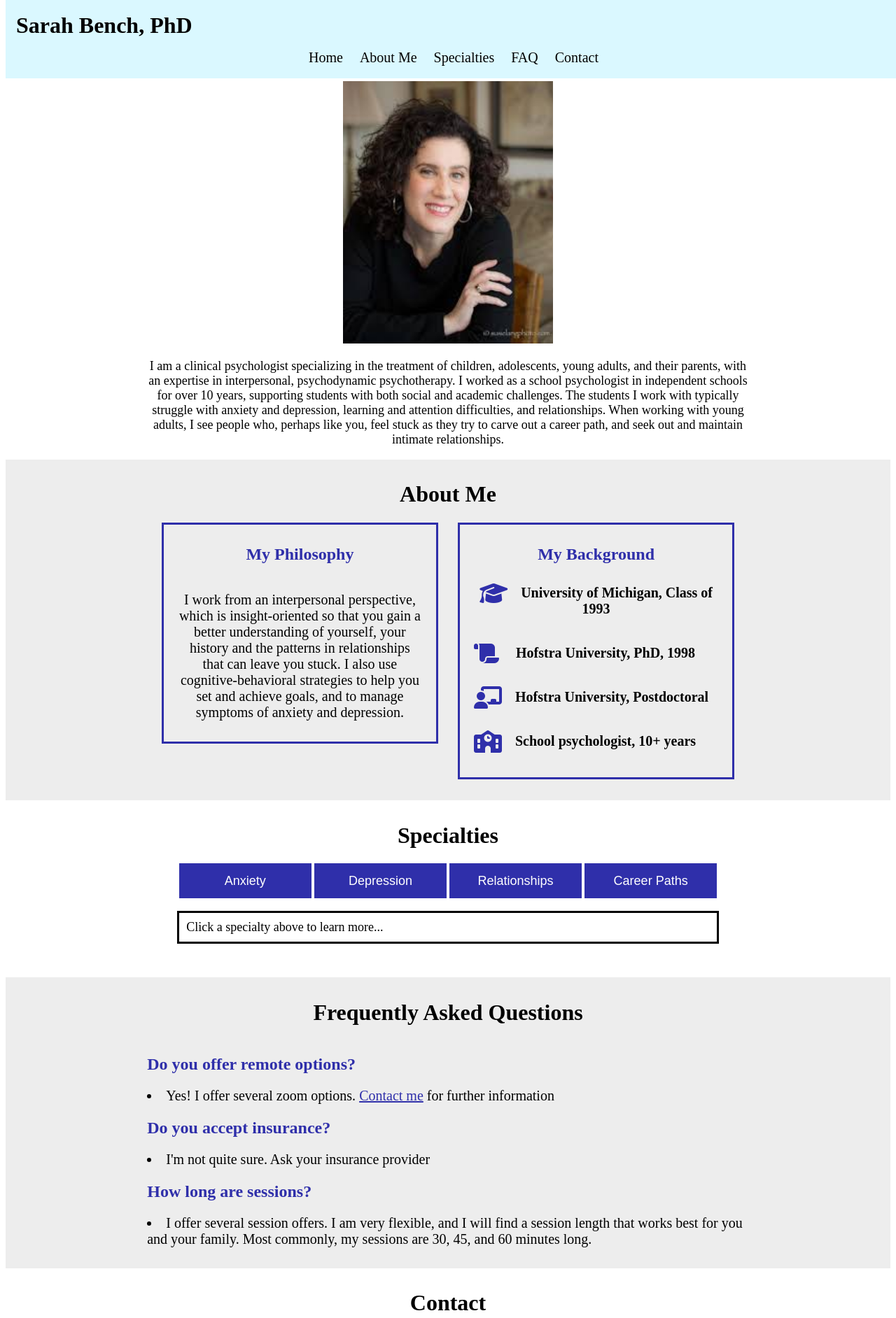
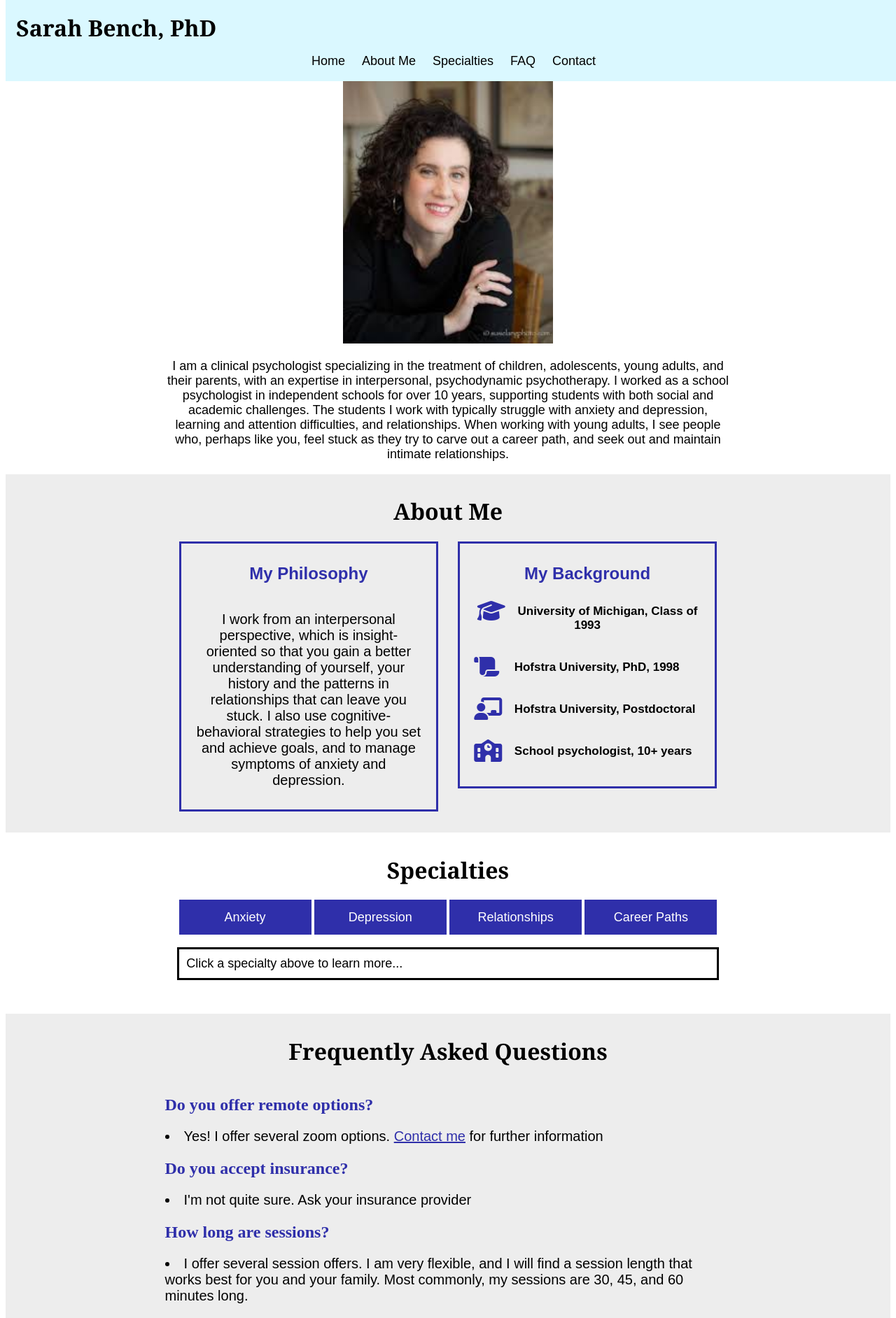
Before and after one commit to benchj02/benchj02.github.io, a plain HTML site: page index.html in a window 1280 px wide. Shown: the top 1884 px of the page at 70% size. Drawn offline with Linux system fonts and the light colour scheme.

Commit message:
changing fonts and margins

```diff
--- a/index.css
+++ b/index.css
@@ -8,10 +8,11 @@
     overflow: hidden;
 } .navbar a {
     padding: 10px 10px;
-    font-size: 20px;
+    font-size: 18px;
     text-decoration: none;
     color: #000;
     display: inline;
+    font-family: sans-serif;
 } .navbar a:hover {
     background-color: #2f2faa;
     color: #b4ecf9;
@@ -19,6 +20,7 @@
     display: inline;
     padding-left: 15px;
     padding-bottom: 10px;
+    font-family: Georgia, 'Times New Roman', Times, serif;
 } .navbar hr {
     border: none;
     background-color: #b4ecf9;
@@ -27,14 +29,15 @@
 
 .intro-bio {
     position: inherit;
-    margin-left: 16%;
-    margin-right: 16%;
+    margin-left: 18%;
+    margin-right: 18%;
 } .intro-bio img {
     width: 300px;
 } .intro-bio h1 {
     font-size: large;
 } .intro-bio p {
     font-size: large;
+    font-family: Arial, Helvetica, sans-serif;
 }
 
 
@@ -47,6 +50,7 @@
     background-color:#ededed;
     padding-top: 10px;
     padding-bottom: 30px;
+    font-family: Georgia, 'Times New Roman', Times, serif;
 }
 
 .about-me-section {
@@ -58,8 +62,9 @@
     border-style: solid;
     border-color: #2f2faa;
     /* border-radius: 15%; */
-    width: 30%;
+    width: 28%;
     height: 50%;
+    font-family: Arial, Helvetica, sans-serif;
 } .about-me-section h2 {
     color: #2f2faa;
 }
@@ -77,7 +82,8 @@
     float: left;
 } .background-entry h4 {
     display: inline;
-    font-size: 20px;
+    font-size: 17px;
+    text-decoration: none;
 } .background-entry i {
     color: #2f2faa;
 } .background-entry p {
@@ -93,6 +99,7 @@
     background-color:#FFF;
     padding-top: 10px;
     padding-bottom: 30px;
+    font-family: Georgia, 'Times New Roman', Times, serif;
 }
 
 .specialty-button-row {
@@ -113,17 +120,20 @@
     margin-left: 5%;
     padding: 10px;
     font-size: 18px;
+    font-family: Arial, Helvetica, sans-serif;
 }
 
 
 .faq-content {
-    margin-left: 16%;
-    margin-right: 16%;
+    margin-left: 18%;
+    margin-right: 18%;
     padding-top: 1px;
 } .faq-content h2 {
     color: #2f2faa;
+    font-family: 'Times New Roman', Times, serif;
 } .faq-content li {
     font-size: 20px;
+    font-family: Arial, Helvetica, sans-serif;
 } .faq-content li a {
     color: #2f2faa;
     text-decoration: underline;
@@ -131,12 +141,13 @@
 
 
 .contact-info {
-    margin-left: 16%;
+    margin-left: 18%;
     margin-top: 1.5%;
     display: inline-block;
 } .contact-info p {
     display: inline-block;
     font-size: 20px;
+    font-family: Arial, Helvetica, sans-serif;
 } .contact-info i {
     display: inline-block;
     color: #2f2faa;
@@ -147,7 +158,7 @@
     margin-top: 20px;
     margin-left: 100px;
 } .contact-address img {
-    width: 400px;
+    width: 390px;
 }
 
 
```
